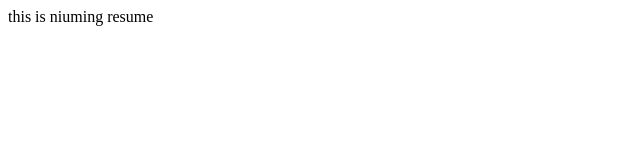
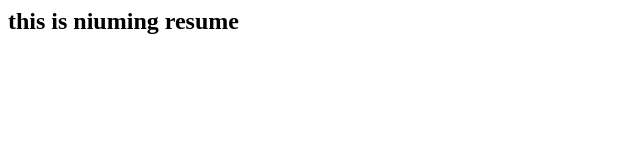
Before and after one commit to niumingweb/he, a plain HTML site: page index.html in a window 1280 px wide. Shown: the whole page, without its empty margins (0-640 px from the left). Drawn offline with Linux system fonts and the light colour scheme.

Commit message:
为欢迎词添加h2

```diff
--- a/index.html
+++ b/index.html
@@ -1,5 +1,5 @@
 <html>
   <body>
-  this is niuming resume
+   <h2> this is niuming resume</h2>
   <body>
 <html>
```
